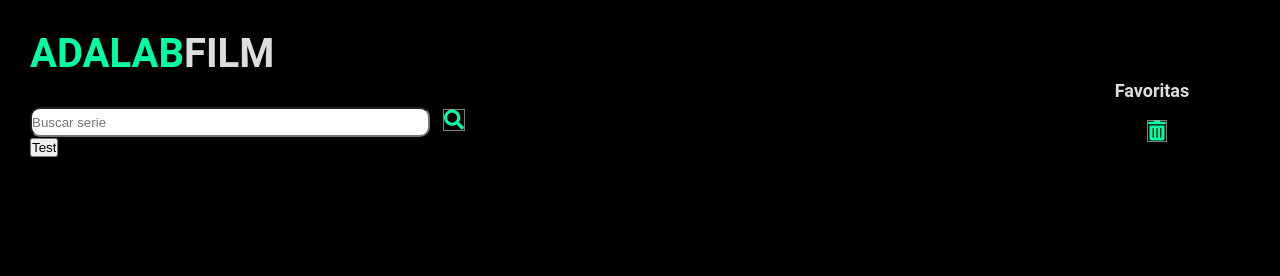
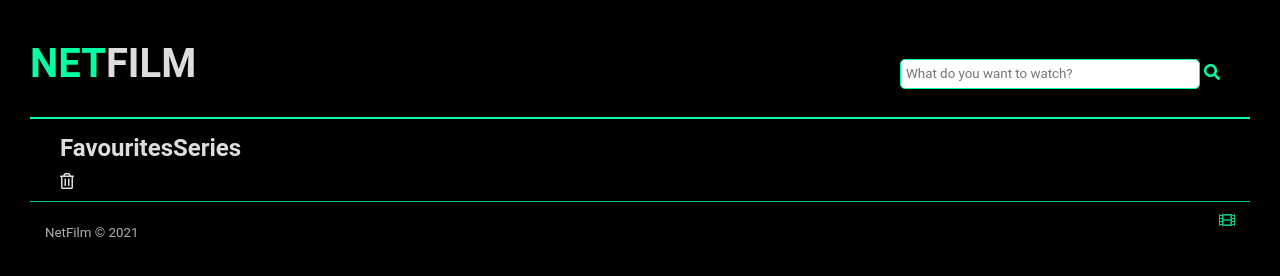
Before and after one commit to JuliaMersing/TV-Shows, a website: page src/html/index.html in a window 1280 px wide. Drawn offline with nearby package versions, Linux system fonts and the light colour scheme; files that its build step writes are made by us from their sources.

Commit message:
add changes

```diff
--- a/src/html/index.html
+++ b/src/html/index.html
@@ -16,13 +16,14 @@
       rel="stylesheet"
     />
     <link rel="stylesheet" href="./assets/css/main.css" />
+    <link rel="icon" href="./assets/images/favicon.png" />
   </head>
   <body class="wrapper">
     <include src="./partials/header.html"></include>
     <main class="elements-wrapper">
       <include src="./partials/main.html"></include>
-      <include src="./partials/mainFav.html"></include>
     </main>
+    <include src="./partials/footer.html"></include>
     <script src="./assets/js/main.js"></script>
   </body>
 </html>
--- /dev/null
+++ b/src/html/partials/footer.html
@@ -0,0 +1,4 @@
+<footer class="footer">
+  <small class="footer__small"> NetFilm &copy; 2021 </small>
+  <i class="fas fa-film footer__logo"></i>
+</footer>
--- a/src/html/partials/header.html
+++ b/src/html/partials/header.html
@@ -1,3 +1,14 @@
-<header>
-  <h1 class="title"><span class="title-highlight">Adalab</span>Film</h1>
+<header class="header">
+  <h1 class="header__title">
+    <span class="header__title-highlight">Net</span>Film
+  </h1>
+
+  <form action="" class="header__form js-form">
+    <input
+      type="text"
+      class="header__form--input js-input"
+      placeholder="What do you want to watch?"
+    />
+    <i class="header__icon fas fa-search input-btn js-button"></i>
+  </form>
 </header>
--- a/src/html/partials/main.html
+++ b/src/html/partials/main.html
@@ -1,8 +1,13 @@
-<section>
-  <input type="text" class="input js-input" placeholder="Buscar serie" />
-  <i class="fas fa-search input-btn js-button"></i>
-  <div>
-    <div><input type="button" value="Test" class="js-btnTest" /></div>
-    <ul class="display-series js-list"></ul>
-  </div>
-</section>
+<main class="main">
+  <section>
+    <h2 class="main__subtitle">Favourites</h2>
+    <div class="main__container--favourites">
+      <ul class="main__container--faved js-favouriteList"></ul>
+      <i class="far fa-trash-alt input-btn js-resetFav"></i>
+  </section>
+  <section>
+    <h2 class="main__subtitle">Series</h2>
+    <div class="main__container--series">
+      <ul class="main__search js-list"></ul>
+  </section>
+</main>
--- a/src/html/partials/mainFav.html
+++ /dev/null
@@ -1,5 +0,0 @@
-<section class="all-seriesFav">
-  <h2 class="title-fav">Favoritas</h2>
-  <ul class="js-favouriteList"></ul>
-  <i class="far fa-trash-alt input-btn js-resetFav"></i>
-</section>
--- a/src/scss/core/_classes.scss
+++ /dev/null
@@ -1,15 +0,0 @@
-.listStyle {
-  background-color: $color-background;
-  color: #dddddd;
-  text-transform: capitalize;
-  font-weight: bold;
-  margin-top: 30px;
-  display: flex;
-  flex-direction: column;
-  justify-content: center;
-}
-
-.favourite {
-  background-color: $color-main;
-  color: $color-background;
-}
--- a/src/scss/core/_variables.scss
+++ b/src/scss/core/_variables.scss
@@ -4,4 +4,4 @@ $font-main: "Roboto", sans-serif;
 // colors
 $color-main: #02ffa1;
 $color-background: #000000;
-$colot-text: #dddddd;
+$color-text: #dddddd;
--- /dev/null
+++ b/src/scss/layout/_footer.scss
@@ -0,0 +1,22 @@
+.footer {
+  position: static;
+  margin-top: 10px;
+  left: 0;
+  bottom: 0;
+  width: 100%;
+  padding: 10px 15px;
+  font-family: $color-text;
+  border-top: 1px solid $color-main;
+  display: flex;
+  justify-content: space-between;
+  align-items: center;
+  opacity: 0.8;
+
+  &__small {
+    color: $color-text;
+  }
+
+  &__logo {
+    height: 40px;
+  }
+}
--- a/src/scss/layout/_header.scss
+++ b/src/scss/layout/_header.scss
@@ -1,21 +1,42 @@
 .wrapper {
   font-family: $font-main;
-  color: $colot-text;
+  color: $color-text;
   background-color: $color-background;
   width: 100%;
   height: 100vh;
   padding: 30px 30px;
-  display: flex;
-  flex-direction: column;
 }
 
-.title {
+.header {
+  margin-top: 10px;
+  border-bottom: 2px solid $color-main;
+  margin-bottom: 15px;
+  display: flex;
+  justify-content: space-between;
+  align-items: center;
+
+  &__title {
     text-transform: uppercase;
     font-weight: bold;
     font-size: 40px;
     margin-bottom: 30px;
   }
 
-.title-highlight {
+  &__title-highlight {
     color: $color-main;
   }
+
+  &__form {
+    margin-right: 30px;
+
+    &--input {
+      border: 1px solid $color-main;
+      height: 30px;
+      border-radius: 5px;
+      margin-bottom: 10px;
+      padding-left: 5px;
+      font-family: $font-main;
+      width: 300px;
+    }
+  }
+}
--- a/src/scss/layout/_main.scss
+++ b/src/scss/layout/_main.scss
@@ -1,55 +1,59 @@
-.input {
-  border-radius: 10px;
-  width: 400px;
-  height: 30px;
-}
+.main {
+  padding: 0 30px;
+  display: flex;
 
-.input-btn {
-  color: $color-main;
-  font-size: 20px;
-  border-style: none;
-  font-weight: bold;
-  cursor: pointer;
-  box-shadow: inset 0 0 20px rgba(255, 255, 255, 0);
-  outline: 1px solid;
-  outline-color: rgba(255, 255, 255, 0.5);
-  outline-offset: 0px;
-  text-shadow: none;
-  transition: all 1250ms cubic-bezier(0.19, 1, 0.22, 1);
-  margin-left: 10px;
-}
+  &__list {
+    &--item {
+      list-style: none;
+      margin-bottom: 30px;
+      border: 2px solid $color-main;
+      border-radius: 5px;
+      padding: 10px;
+    }
+  }
 
-.input-btn:hover {
-  border: 1px solid;
-  box-shadow: inset 0 0 20px rgba(255, 255, 255, 0.5),
-    0 0 20px rgba(255, 255, 255, 0.2);
-  outline-color: rgba(255, 255, 255, 0);
-  outline-offset: 15px;
-  text-shadow: 1px 1px 2px #427388;
-}
+  &__container {
+    &--series {
+      width: 80%;
+      padding-left: 20px;
+      display: flex;
+      flex-wrap: wrap;
+      justify-content: space-around;
+    }
 
-.display-series {
-  list-style: none;
-  display: flex;
-  flex-direction: row;
-  flex-wrap: wrap;
-  padding-top: 30px;
-  width: 80%;
-  justify-content: space-around;
-}
+    &--favourites {
+      width: 100%;
+    }
+  }
 
-.serie_img {
-  width: 50px;
-  height: 50px;
-  @media all and (min-width: 780px) {
-    height: 250px;
-    width: 250px;
+  &__subtitle {
+    font-family: $font-main;
+    color: $color-text;
+    margin-bottom: 10px;
+  }
+
+  &__card--title {
+    font-family: $font-main;
+    color: $color-text;
+    margin-bottom: 15px;
+    max-width: 210px;
+
+    &-faved {
+      color: white;
+    }
   }
 }
 
-.serie_title {
-  font-size: 10px;
-  @media all and (min-width: 780px) {
-    font-size: 20px;
-  }
+.card--favourite {
+  background-color: $color-main;
 }
+
+.flex-btn {
+  display: flex;
+  justify-content: space-around;
+  margin-bottom: 10px;
+}
+
+.fas {
+  color: $color-main;
+}
--- a/src/scss/layout/_mainFav.scss
+++ /dev/null
@@ -1,71 +0,0 @@
-.all-seriesFav {
-  display: flex;
-  flex-direction: column;
-  align-items: center;
-  padding-bottom: 10px;
-  position: fixed;
-  width: 20%;
-  top: 10%;
-  right: 0%;
-}
-
-.title-fav {
-  font-size: 18px;
-  text-align: center;
-}
-
-.favourites-serie {
-  display: flex;
-  flex-direction: column;
-  justify-content: space-between;
-}
-
-.btn-delete {
-  width: 15px;
-  border-radius: 5px;
-  border-color: $color-main;
-  color: $color-main;
-  font-weight: bold;
-  background-color: $color-background;
-}
-
-.flex-btn {
-  display: flex;
-  flex-direction: row;
-  justify-content: space-evenly;
-}
-
-.serie_imgFav {
-  height: 30px;
-  width: 30px;
-  @media all and (min-width: 780px) {
-    height: 80px;
-    width: 80px;
-  }
-}
-
-.serie_titleFav {
-  font-size: 10px;
-}
-
-.far {
-  color: $color-main;
-  border-style: none;
-  cursor: pointer;
-  box-shadow: inset 0 0 20px rgba(255, 255, 255, 0);
-  outline: 1px solid;
-  outline-color: rgba(255, 255, 255, 0.5);
-  outline-offset: 0px;
-  text-shadow: none;
-  transition: all 1250ms cubic-bezier(0.19, 1, 0.22, 1);
-  margin-top: 20px;
-}
-
-.far:hover {
-  border: 1px solid;
-  box-shadow: inset 0 0 20px rgba(255, 255, 255, 0.5),
-    0 0 20px rgba(255, 255, 255, 0.2);
-  outline-color: rgba(255, 255, 255, 0);
-  outline-offset: 15px;
-  text-shadow: 1px 1px 2px #427388;
-}
--- a/src/scss/main.scss
+++ b/src/scss/main.scss
@@ -2,5 +2,4 @@
 @import "core/reset";
 @import "layout/header";
 @import "layout/main";
-@import "core/classes";
-@import "layout/mainFav";
+@import "layout/footer";
```
Also changed, not shown: src/js/2-fech.js (+13 -9 lines), src/js/3-favourites.js (+11 -26 lines), src/images/favicon.png (added), src/images/logo.png (added). Lines whose indentation alone changed are shown as unchanged.
